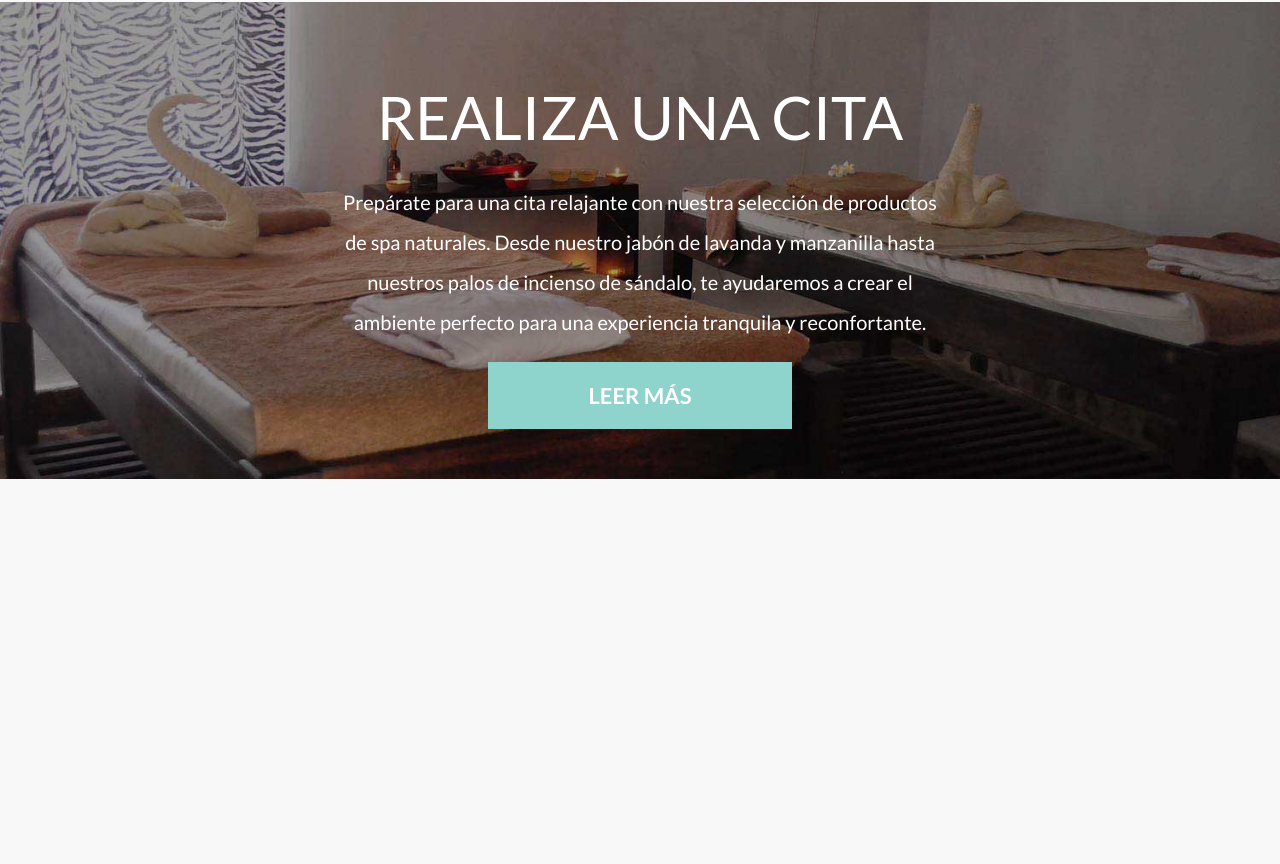
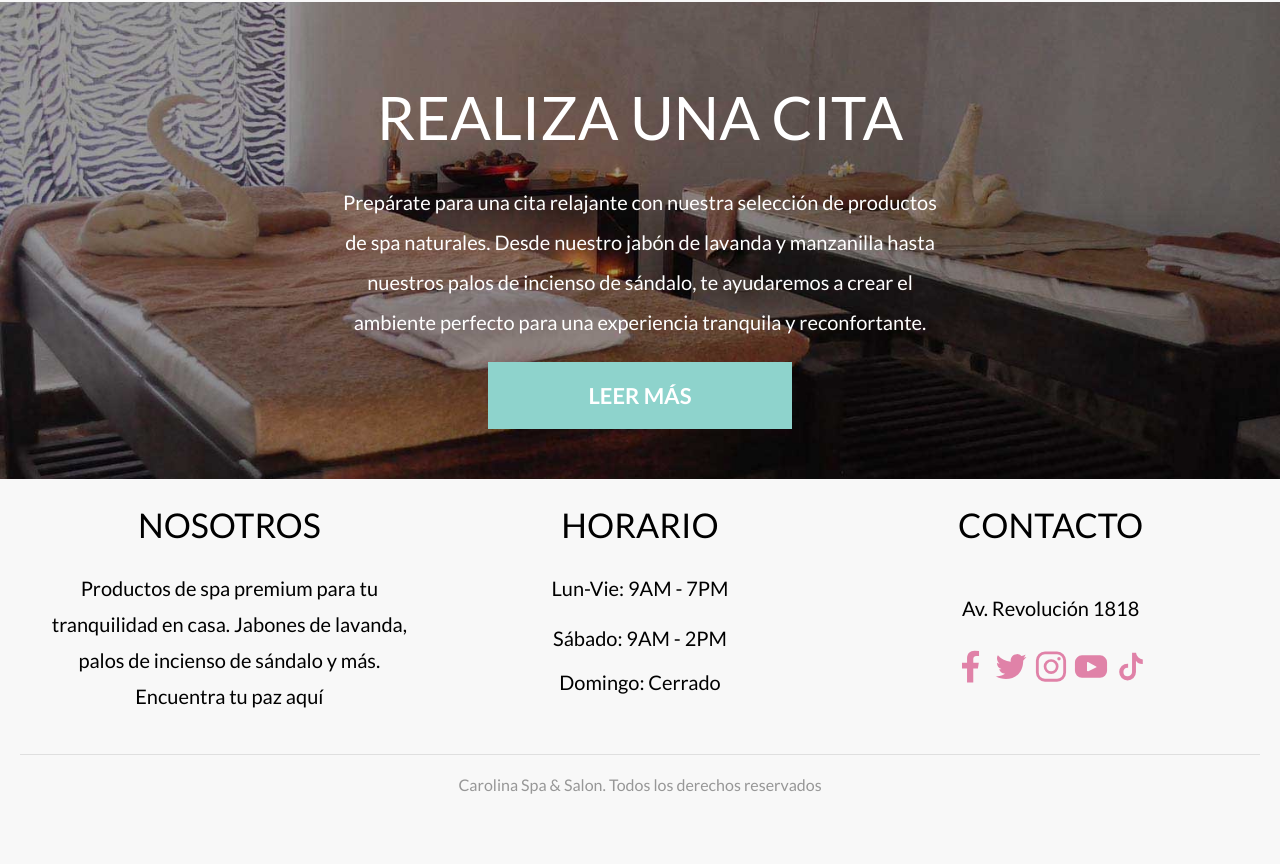
Before and after one commit to Devchris256/carolina-spa, a website: page index.html in a window 1280 px wide. Shown: the part 3484-4348 px from the top of the page. Before the commit the page ends 3963 px from the top, so only its background shows below. Drawn offline with Linux system fonts and the light colour scheme.

Commit message:
finaliza footer

```diff
--- a/index.html
+++ b/index.html
@@ -222,5 +222,39 @@
         <p class="date__text">Prepárate para una cita relajante con nuestra selección de productos de spa naturales. Desde nuestro jabón de lavanda y manzanilla hasta nuestros palos de incienso de sándalo, te ayudaremos a crear el ambiente perfecto para una experiencia tranquila y reconfortante.</p>
         <a href="#" class="date__link">leer más</a>
     </section>
+    <footer class="footer">
+        <div class="wrapper">
+            <div class="footer__grid">
+                <div class="footer__widget">
+                    <h3 class="footer__title">Nosotros</h3>
+                    <p class="footer__text">Productos de spa premium para tu tranquilidad en casa. Jabones de lavanda, palos de incienso de sándalo y más. Encuentra tu paz aquí</p>
+                </div>
+                <div class="footer__widget">
+                    <h3 class="footer__title">Horario</h3>
+                    <p class="footer__text">Lun-Vie: 9AM - 7PM</p>
+                    <p class="footer__texto">Sábado: 9AM - 2PM</p>
+                    <p class="footer__texto">Domingo: Cerrado</p>
+                </div>
+                <div class="footer__widget">
+                    <h3 class="footer__title">Contacto</h3>
+                    <p class="footer__text">Av. Revolución 1818</p>
+                    <nav class="sociales">
+                        <a class="sociales__link" href="https://www.facebook.com/sarai.atochepascual?mibextid=ZbWKwL" title="Facebook">
+                        </a>
+                        <a class="sociales__link" href="https://x.com/pascual_atoche?t=dNRhL6sN7EEo5I-aM647tA&s=09" title="Twiiter">
+                        </a>
+                        <a class="sociales__link" href="https://www.instagram.com/chris.ap03?igsh=MXBrb251dm03aG5z" title="Instagram">
+                        </a>
+                        <a class="sociales__link" href="https://youtube.com" title="Youtube">
+                        </a>
+                        <a class="sociales__link" href="https://www.tiktok.com/@chris.ap12?_t=8lJJ1cuxq6Q&_r=1" title="Tiktok">
+                        </a>
+                    </nav>
+                </div>
+            </div>
+        </div>
+
+        <p class="footer__copyright">Carolina Spa &amp; Salon. Todos los derechos reservados</p>
+    </footer>
 </body>
 </html>
--- a/src/scss/app.scss
+++ b/src/scss/app.scss
@@ -2,3 +2,4 @@
 @use './ui/header';
 @use './ui/social';
 @use './ui/contenido';
+@use './ui/footer';
--- /dev/null
+++ b/src/scss/ui/footer/_footer.scss
@@ -0,0 +1,39 @@
+@use '../../base/variables' as v;
+@use '../../base/minxis' as m;
+
+.footer {
+    padding-block-end: 3.125rem;
+    &__grid {
+        @include m.tablet {
+            @include m.grid(3, 2rem);
+        }
+    }
+
+    &__widget {
+       text-align: center;
+
+       &:nth-child(3) {
+           display: flex;
+           flex-direction: column;
+           align-items: center;
+       }
+    }
+    &__title{
+        @include m.heading;
+        font-size: 2.125rem;
+    }
+    &__text {
+        line-height: 1.8;
+    }
+
+    &__copyright {
+        text-align: center;
+        max-inline-size: 75rem;
+        margin: 1.25rem auto 0 auto;
+        border-top: 1px solid darken(v.$greyLight, 10%);
+        font-size: 1rem;
+        padding: 1.25rem;
+        color: v.$grey;
+
+    }
+}
--- /dev/null
+++ b/src/scss/ui/footer/_index.scss
@@ -0,0 +1 @@
+@forward 'footer';
```
Also changed, not shown: build/css/app.css, 1 other file.
